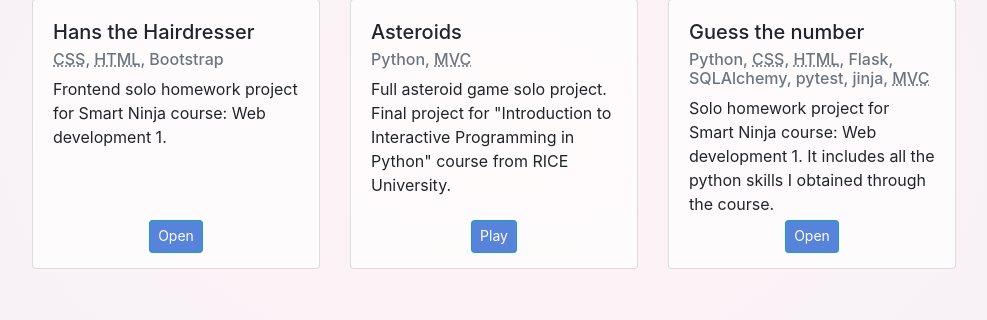
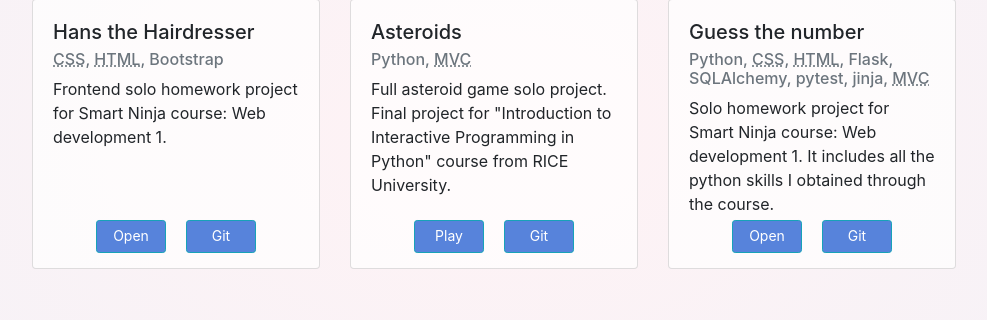
Before and after one commit to NezaVizintin/Neza_cv_personal_website, a Flask app: page /portfolio in a window 1280 px wide. Shown: the part 266-586 px from the top of the page, without its empty margins (146-1133 px from the left). Run offline with Flask 2, Linux system fonts and the light colour scheme; some libraries are stand-ins or nearby versions; some web fonts are replaced.

Commit message:
Added buttons on portfolio page

```diff
--- a/static/css/hw_style.css
+++ b/static/css/hw_style.css
@@ -40,6 +40,10 @@
 
 .margin-bottom-50 {
     margin-bottom: 50px;
+}
+
+.margin-right-20 {
+    margin-right:20px;
 }
 
 .center-element {
@@ -92,8 +96,9 @@
     color: dimgrey;
 }
 
-.bottom-button {
+.card-button {
     height: 33px;
+    width: 70px;
     margin-bottom: 15px;
 }
 
--- a/templates/index.html
+++ b/templates/index.html
@@ -10,7 +10,7 @@
         <div class="container-index-buttons">
             <button id="fact-generator-button" class="btn btn-info margin-bottom-50">Random fact generator</button>
             <div class="center-element">
-                <a href="/about" class="btn btn-info" style="margin-right:20px;" role="button">About me</a>
+                <a href="/about" class="btn btn-info margin-right-20" role="button">About me</a>
                 <a href="/portfolio" class="btn btn-info" role="button">Portfolio</a>
             </div>
         </div>
--- a/templates/portfolio.html
+++ b/templates/portfolio.html
@@ -11,7 +11,8 @@
                 <h6 class="card-subtitle mb-2 text-muted"><abbr title="Cascading Style Sheets">CSS</abbr>, <abbr title="Hypertext Markup Language">HTML</abbr>, Bootstrap</h6>
                 <p class="card-text">Frontend solo homework project for Smart Ninja course: Web development 1. </p>
                 <div class="card-button-container">
-                    <a href="hairdresser-hans-website-production-98ba.up.railway.app" class="btn btn-sm btn-info center-element bottom-button">Open</a>
+                    <a href="https://hairdresser-hans-website-production-98ba.up.railway.app/" class="btn btn-sm btn-info center-element card-button margin-right-20">Open</a>
+                    <a href="https://github.com/NezaVizintin/Hairdresser-Hans-website" class="btn btn-sm btn-info center-element card-button" role="button">Git</a>
                 </div>
               </div>
             </div>
@@ -22,7 +23,8 @@
                 <h6 class="card-subtitle mb-2 text-muted">Python, <abbr title="Model-view-controller">MVC</abbr> </h6>
                 <p class="card-text">Full asteroid game solo project. Final project for "Introduction to Interactive Programming in Python" course from RICE University.</p>
                 <div class="card-button-container">
-                    <a href="https://github.com/NezaVizintin/Asteroids" class="btn btn-sm btn-info center-element bottom-button" role="button">Play</a>
+                    <a href="https://py2.codeskulptor.org/#user49_hSjNJfJHxm_0.py" class="btn btn-sm btn-info center-element card-button margin-right-20" role="button">Play</a>
+                    <a href="https://github.com/NezaVizintin/Asteroids" class="btn btn-sm btn-info center-element card-button" role="button">Git</a>
                 </div>
               </div>
             </div>
@@ -34,7 +36,8 @@
                     Flask, SQLAlchemy, pytest, jinja, <abbr title="Model-view-controller">MVC</abbr> </h6>
                 <p class="card-text">Solo homework project for Smart Ninja course: Web development 1. It includes all the python skills I obtained through the course.</p>
                 <div class="card-button-container">
-                    <a href="https://github.com/NezaVizintin/Guess_the_number_game" class="btn btn-sm btn-info center-element bottom-button" role="button">Open</a>
+                    <a href="https://web-production-c444.up.railway.app/" class="btn btn-sm btn-info center-element card-button margin-right-20" role="button">Open</a>
+                    <a href="https://github.com/NezaVizintin/Guess_the_number_game" class="btn btn-sm btn-info center-element card-button" role="button">Git</a>
                 </div>
               </div>
             </div>
```
